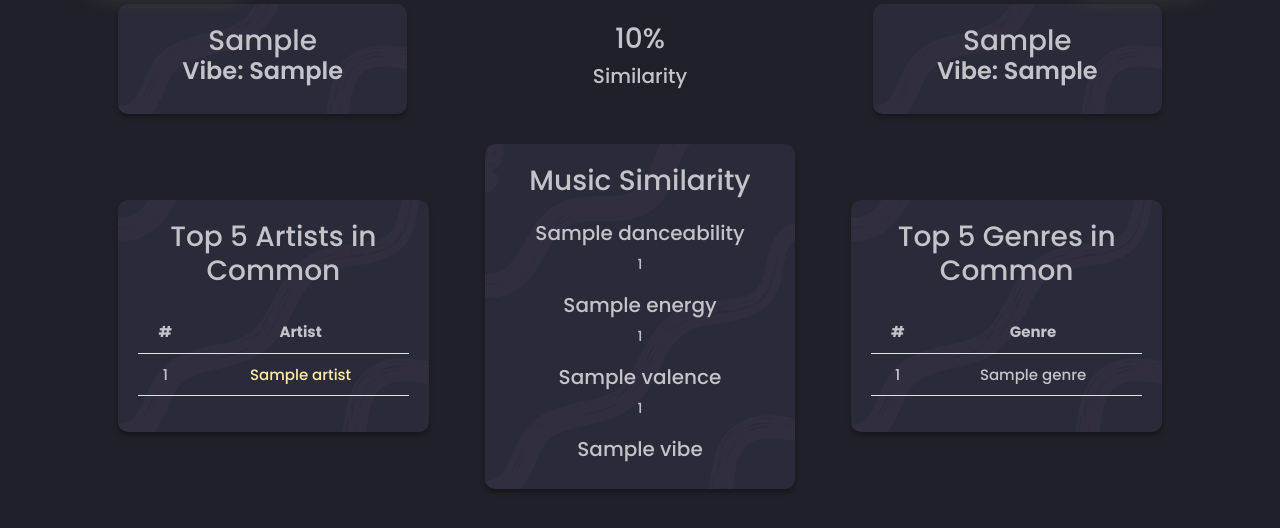
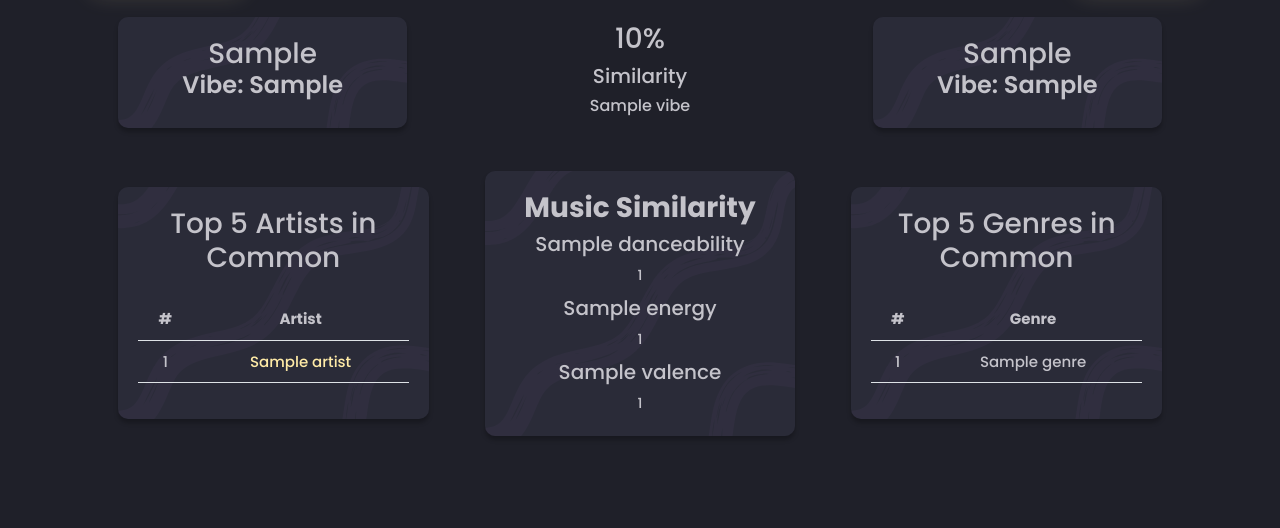
Before and after one commit to Scooney6/Euphonic, a Flask app: template Flask/templates/compare.html in a window 1280 px wide. Shown: the part 74-602 px from the top of the page. Run offline with Flask 2, Linux system fonts and the light colour scheme; the template is opened without the code that fills it: most values are stand-ins (such as "Sample title", 1, 10 or a date in 2020); parts of the project's set-up code (start-up, migrations or seed data) failed here and were passed over; some libraries are stand-ins or nearby versions.

Commit message:
Minor Compare UI Changes

```diff
--- a/Flask/templates/compare.html
+++ b/Flask/templates/compare.html
@@ -45,6 +45,7 @@
                 <div class="col mx-5 my-5 comparison-score">
                     <h3>{{ score }}%</h3>
                     <h5>Similarity</h5>
+                    <h6>{{ music_similarity['vibe'] }}</h6>
                 </div>
                 <div class="col mx-5 my-auto user">
                     <h3>{{ user2 }}</h3>
@@ -74,14 +75,13 @@
                     <!-- </div> -->
                 </div>
                 <div class="user col mx-2">
-                    <h3 class="text-center mb-4">Music Similarity</h3>
-                    <h5>{{ music_similarity['danceability'] }}</h5>
-                    <p>{{ music_similarity['danceability_percent'] }}</p>
-                    <h5>{{ music_similarity['energy'] }}</h5>
-                    <p>{{ music_similarity['energy_percent'] }}</p>
-                    <h5>{{ music_similarity['valence'] }}</h5>
-                    <p>{{ music_similarity['valence_percent'] }}</p>
-                    <h5>{{ music_similarity['vibe'] }}</h5>
+                    <h3 class="text-center mb-2 align-center"><b>Music Similarity</b></h3>
+                    <h5 class="mt-2">{{ music_similarity['danceability'] }}</h5>
+                    <p class="my-0">{{ music_similarity['danceability_percent'] }}</p>
+                    <h5 class="mt-2">{{ music_similarity['energy'] }}</h5>
+                    <p class="my-0">{{ music_similarity['energy_percent'] }}</p>
+                    <h5 class="my-2">{{ music_similarity['valence'] }}</h5>
+                    <p class="my-0">{{ music_similarity['valence_percent'] }}</p>
                 </div>
                 <div class="user col mx-5 my-auto">
                     <h3 class="text-center mb-4">Top 5 Genres in Common</h3>
```
